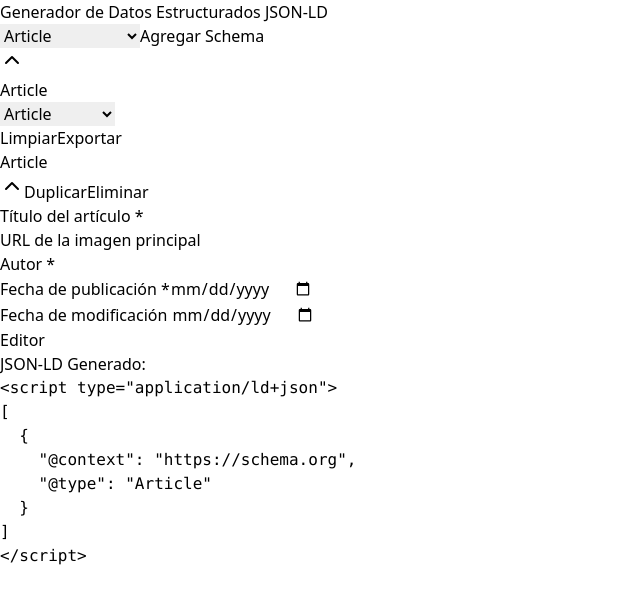
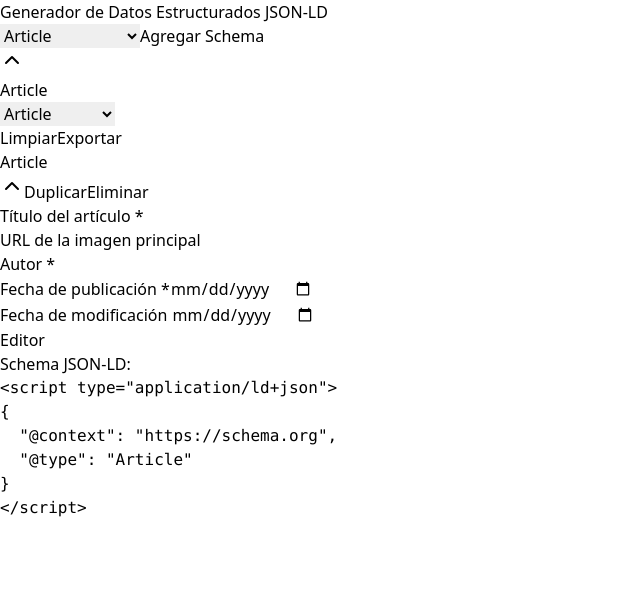
Before and after one commit to jorgeDevCod/Generador-de-tipos-de-schema, a React (Vite) app: page / in a window 1280 px wide. Both pictures are taken after a click on the button "Agregar Schema". Shown: the top 604 px of the page, without its empty margins (0-640 px from the left). Built offline with nearby package versions, Linux system fonts and the light colour scheme.

Commit message:
Update schema onli

```diff
--- /dev/null
+++ b/src/components/CardJSONOutput.jsx
@@ -0,0 +1,25 @@
+import React from "react";
+
+const CardJSONOutput = ({ type, data, articleType }) => {
+  const generateCardJSON = () => {
+    const baseStructure = {
+      "@context": "https://schema.org",
+      "@type": type === "Article" ? articleType : type,
+      ...data,
+    };
+
+    // Agregar las etiquetas de script y formatear el JSON
+    return `<script type="application/ld+json">\n${JSON.stringify(baseStructure, null, 2)}\n</script>`;
+  };
+
+  return (
+    <div className="mt-4 border-t pt-4">
+      <h4 className="font-medium mb-2">Schema JSON-LD:</h4>
+      <pre className="bg-gray-50 p-4 rounded-md overflow-x-auto text-sm font-mono">
+        <code>{generateCardJSON()}</code>
+      </pre>
+    </div>
+  );
+};
+
+export default CardJSONOutput;
--- a/src/components/DataCard.jsx
+++ b/src/components/DataCard.jsx
@@ -1,10 +1,11 @@
 import React, { useState } from "react";
 import { ChevronDown, ChevronUp } from "lucide-react";
-import { Input } from "./Input"; // Componente reutilizable para entradas.
-import { schemaFields } from "../utils/schemaFields"; // Define los campos de los esquemas.
+import { Input } from "./Input";
+import { schemaFields } from "../utils/schemaFields";
 import FAQCard from "./FAQCard";
 import BreadcrumbCard from "./BreadcrumbCard";
 import CourseCard from "./CourseCard";
+import CardJSONOutput from "./CardJSONOutput";
 
 const DataCard = ({
   index,
@@ -14,6 +15,7 @@
   onDataChange,
   onRemove,
   onDuplicate,
+  articleType = "Article",
 }) => {
   const [isOpen, setIsOpen] = useState(true);
   const fields = schemaFields[type]?.fields || {};
@@ -78,6 +80,8 @@
               />
             ))
           )}
+
+          <CardJSONOutput type={type} data={data} articleType={articleType} />
         </div>
       )}
     </div>
--- a/src/components/SchemaAccordion.jsx
+++ b/src/components/SchemaAccordion.jsx
@@ -1,15 +1,15 @@
-import React, { useState } from 'react';
-import { ChevronDown, ChevronUp } from 'lucide-react';
+import React, { useState } from "react";
+import { ChevronDown, ChevronUp } from "lucide-react";
 
 const SchemaAccordion = ({ schemaType, children, onClear, generateJSONLD }) => {
   const [isOpen, setIsOpen] = useState(true);
-  const [selectedArticleType, setSelectedArticleType] = useState('Article');
+  const [selectedArticleType, setSelectedArticleType] = useState("Article");
 
   const exportSchema = () => {
     const jsonLD = generateJSONLD();
-    const blob = new Blob([jsonLD], { type: 'application/json' });
+    const blob = new Blob([jsonLD], { type: "application/json" });
     const url = URL.createObjectURL(blob);
-    const a = document.createElement('a');
+    const a = document.createElement("a");
     a.href = url;
     a.download = `${schemaType}.json`;
     a.click();
@@ -17,12 +17,12 @@
   };
 
   const renderArticleTypeSelector = () => {
-    if (schemaType !== 'Article') return null;
+    if (schemaType !== "Article") return null;
 
     const articleTypes = [
       { value: "Article", label: "Article" },
       { value: "NewsArticle", label: "News Article" },
-      { value: "BlogPosting", label: "Blog Posting" }
+      { value: "BlogPosting", label: "Blog Posting" },
     ];
 
     return (
@@ -39,6 +39,14 @@
       </select>
     );
   };
+
+  // Modificar los children para pasar el articleType
+  const childrenWithArticleType = React.Children.map(children, (child) => {
+    if (React.isValidElement(child)) {
+      return React.cloneElement(child, { articleType: selectedArticleType });
+    }
+    return child;
+  });
 
   return (
     <div className="mb-6 border rounded-lg overflow-hidden">
@@ -69,22 +77,7 @@
         </div>
       </div>
 
-      {isOpen && (
-        <div className="p-4 bg-white">
-          {children}
-          <div className="mt-4">
-            <h3 className="font-semibold mb-2">JSON-LD Generado:</h3>
-            <pre className="bg-gray-50 p-4 rounded-md overflow-x-auto">
-              <code>
-                {generateJSONLD().replace(
-                  /"@type":\s*"Article"/,
-                  `"@type": "${selectedArticleType}"`
-                )}
-              </code>
-            </pre>
-          </div>
-        </div>
-      )}
+      {isOpen && <div className="p-4 bg-white">{childrenWithArticleType}</div>}
     </div>
   );
 };
```
Also changed, not shown: src/components/JSONOutput.jsx (deleted, +0 -25 lines).
